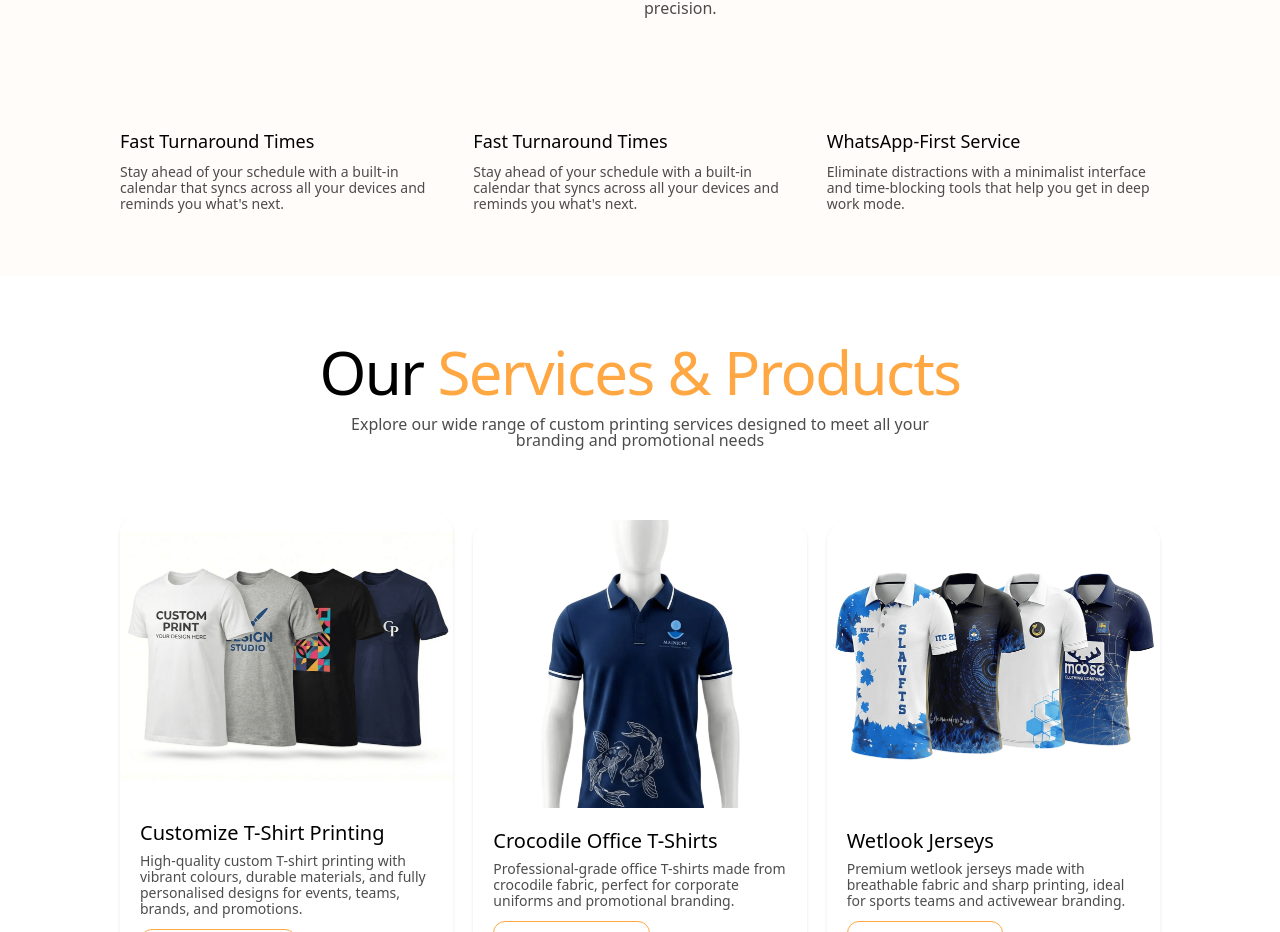
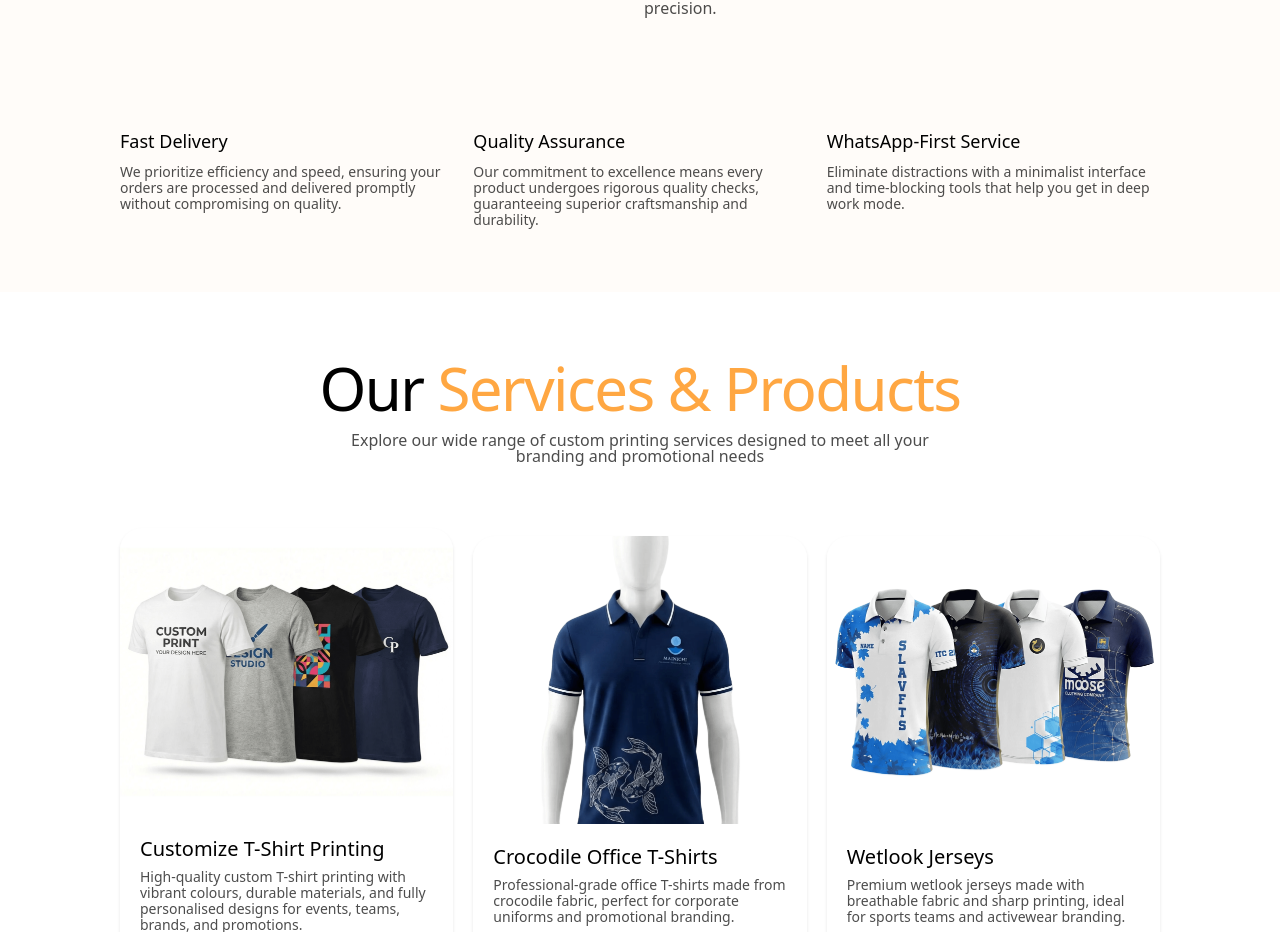
Before and after one commit to metaxglobal/colorfashion-landingpage, a Next.js app: page / in a window 1280 px wide. Shown: the part 1360-2292 px from the top of the page. Built offline with nearby package versions, Linux system fonts and the light colour scheme; some icons are missing.

Commit message:
about section changes

```diff
--- a/components/features/about/about-section.tsx
+++ b/components/features/about/about-section.tsx
@@ -47,15 +47,15 @@ export function AboutSection() {
                 {/* Cards */}
                 <div className="grid w-full grid-cols-1 gap-8 lg:grid-cols-3 lg:gap-5">
                     <AboutCard
-                        title="Fast Turnaround Times"
-                        description="Stay ahead of your schedule with a built-in calendar that syncs across all your devices and reminds you what's next."
-                        icon={<Award02Icon className="h-6 w-6 text-primary lg:h-8 lg:w-8" />}
+                        title="Fast Delivery"
+                        description="We prioritize efficiency and speed, ensuring your orders are processed and delivered promptly without compromising on quality."
+                        icon={<FlashIcon className="h-6 w-6 text-primary lg:h-8 lg:w-8" />}
                         className="h-full"
                     />
                     <AboutCard
-                        title="Fast Turnaround Times"
-                        description="Stay ahead of your schedule with a built-in calendar that syncs across all your devices and reminds you what's next."
-                        icon={<FlashIcon className="h-6 w-6 text-primary lg:h-8 lg:w-8" />}
+                        title="Quality Assurance"
+                        description="Our commitment to excellence means every product undergoes rigorous quality checks, guaranteeing superior craftsmanship and durability."
+                        icon={<Award02Icon className="h-6 w-6 text-primary lg:h-8 lg:w-8" />}
                         className="h-full"
                     />
                     <AboutCard
```
